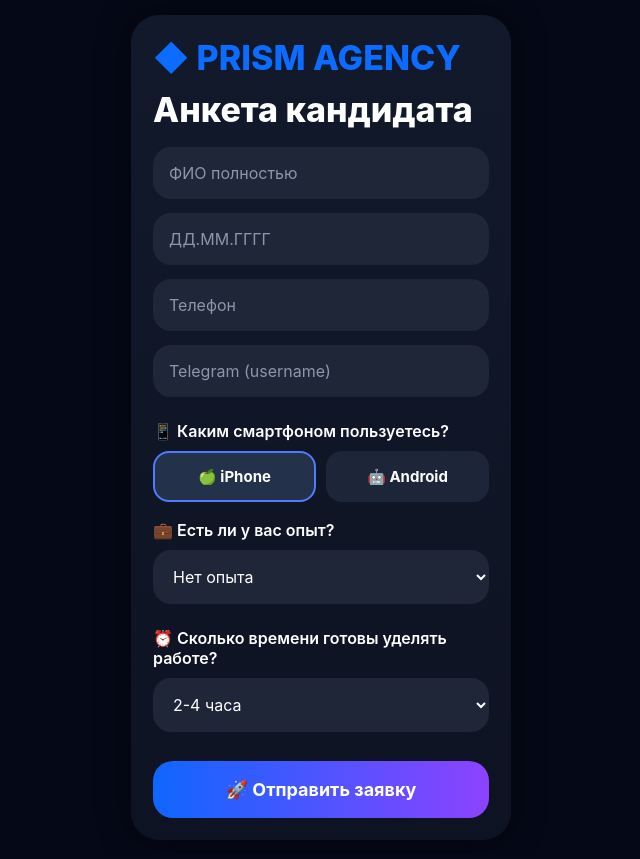
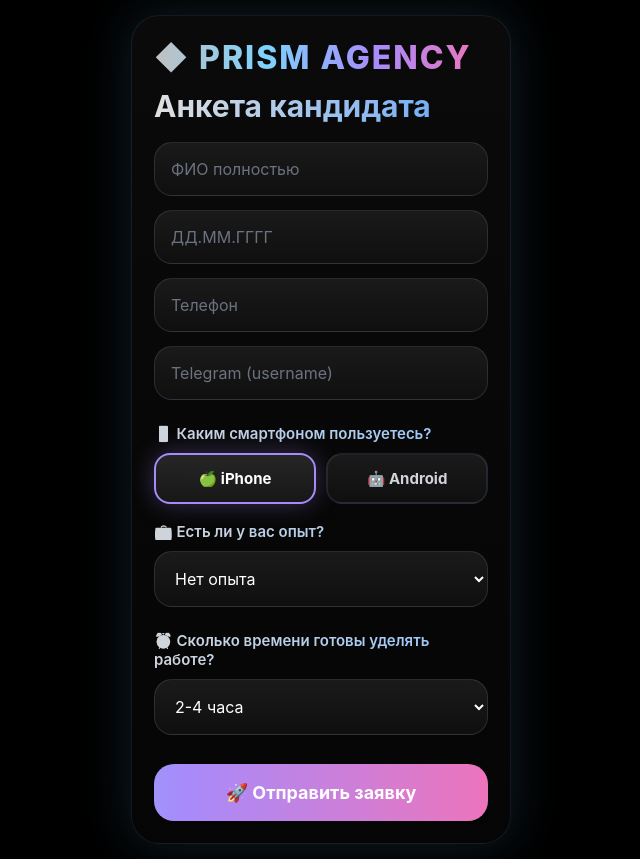
Before and after one commit to df232323/turbo-octo-invention, a FastAPI app: page / in a window 1280 px wide. Shown: the whole page, without its empty margins (319-959 px from the left). Before the commit the page ends 835 px from the top, so only its background shows below. Run offline with FastAPI, Linux system fonts and the light colour scheme.

Commit message:
Update style.css

```diff
--- a/static/style.css
+++ b/static/style.css
@@ -6,7 +6,7 @@
 }
 
 body{
-    background:#050816;
+    background:#000000;
     color:white;
     min-height:100vh;
     display:flex;
@@ -22,57 +22,77 @@ body{
 }
 
 .card{
-    background:linear-gradient(180deg,#12192b,#0d1322);
+    background:linear-gradient(180deg,#0a0a0a,#050505);
     border-radius:28px;
     padding:22px;
-    box-shadow:0 0 35px rgba(0,0,0,.45);
+    box-shadow:0 0 50px rgba(100,200,255,0.15);
+    border:1px solid rgba(150,200,255,0.1);
 }
 
 .logo{
-    color:#0b6cff;
-    font-size:34px;
+    background:linear-gradient(90deg,#c0c0c0,#7dd3fc,#a78bfa,#f472b6);
+    -webkit-background-clip:text;
+    -webkit-text-fill-color:transparent;
+    background-clip:text;
+    font-size:32px;
     font-weight:800;
     margin-bottom:12px;
     display:flex;
     align-items:center;
     gap:10px;
+    letter-spacing:2px;
 }
 
 h1{
-    font-size:34px;
+    font-size:30px;
     line-height:1.15;
     margin-bottom:18px;
-    font-weight:800;
+    font-weight:700;
+    background:linear-gradient(90deg,#e0e0e0,#60a5fa);
+    -webkit-background-clip:text;
+    -webkit-text-fill-color:transparent;
+    background-clip:text;
 }
 
 .benefits{
     font-size:16px;
     line-height:1.7;
     margin-bottom:22px;
-    color:#f2f2f2;
+    color:#d1d5db;
 }
 
 input,
 select{
     width:100%;
-    background:#1e2637;
-    border:none;
+    background:linear-gradient(180deg,#1a1a1a,#0f0f0f);
+    border:1px solid rgba(150,200,255,0.15);
     border-radius:18px;
     padding:16px;
     color:white;
     font-size:16px;
     margin-bottom:14px;
     outline:none;
+    transition:all 0.3s;
+}
+
+input:focus,
+select:focus{
+    border-color:#7dd3fc;
+    box-shadow:0 0 20px rgba(125,211,252,0.3);
 }
 
 input::placeholder{
-    color:#8d96aa;
+    color:#6b7280;
 }
 
 .label{
     margin:10px 0;
-    font-size:16px;
+    font-size:15px;
     font-weight:600;
+    background:linear-gradient(90deg,#d1d5db,#93c5fd);
+    -webkit-background-clip:text;
+    -webkit-text-fill-color:transparent;
+    background-clip:text;
 }
 
 button{
@@ -85,19 +105,28 @@ button{
     color:white;
     cursor:pointer;
     margin-top:15px;
-    background:linear-gradient(90deg,#0f66ff,#8d42ff);
-    transition:.3s;
+    background:linear-gradient(90deg,#67e8f9,#a78bfa,#f472b6);
+    background-size:200% 100%;
+    transition:all 0.3s;
+    animation:gradient 5s ease infinite;
+}
+
+@keyframes gradient{
+    0%{background-position:0% 50%;}
+    50%{background-position:100% 50%;}
+    100%{background-position:0% 50%;}
 }
 
 button:hover{
-    opacity:.92;
-    transform:scale(.99);
+    opacity:0.95;
+    transform:scale(1.02);
+    box-shadow:0 0 30px rgba(167,139,250,0.4);
 }
 
 .success-screen{
     position:fixed;
     inset:0;
-    background:rgba(5,8,22,.96);
+    background:rgba(0,0,0,0.98);
     display:none;
     justify-content:center;
     align-items:center;
@@ -183,15 +234,16 @@ button:hover{
 
 .device-card{
     flex:1;
-    background:#1d2638;
+    background:linear-gradient(180deg,#1a1a1a,#0f0f0f);
     padding:14px;
     border-radius:16px;
     text-align:center;
     font-size:15px;
     font-weight:700;
     cursor:pointer;
-    border:2px solid transparent;
-    transition:.3s;
+    border:2px solid rgba(150,200,255,0.1);
+    transition:all 0.3s;
+    color:#d1d5db;
 }
 
 .device-card input{
@@ -199,12 +251,15 @@ button:hover{
 }
 
 .device-card:hover{
-    border-color:#4f7cff;
+    border-color:#7dd3fc;
+    box-shadow:0 0 20px rgba(125,211,252,0.2);
 }
 
 .device-card.active{
-    border-color:#4f7cff;
-    background:#24314a;
+    border-color:#a78bfa;
+    background:linear-gradient(180deg,#262626,#171717);
+    color:white;
+    box-shadow:0 0 25px rgba(167,139,250,0.3);
 }
 
 .device-card span{
```
Also changed, not shown: other parts of static/style.css (+33 -13 lines).
